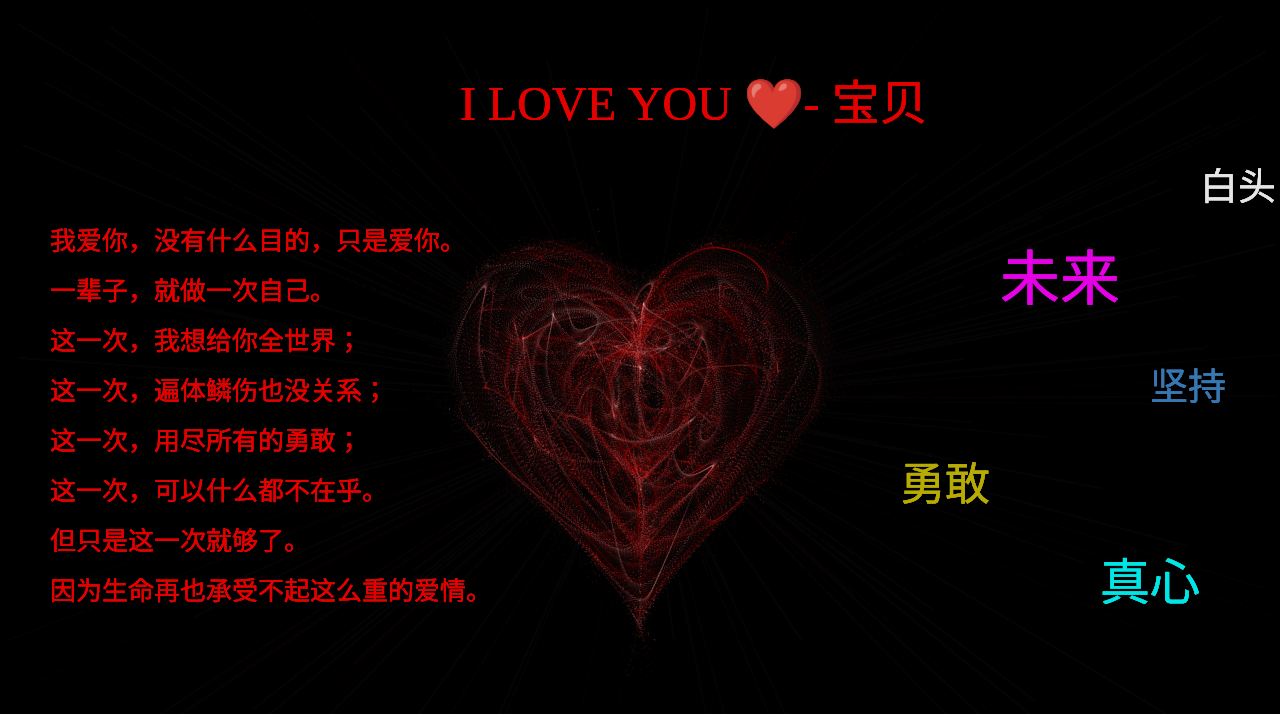
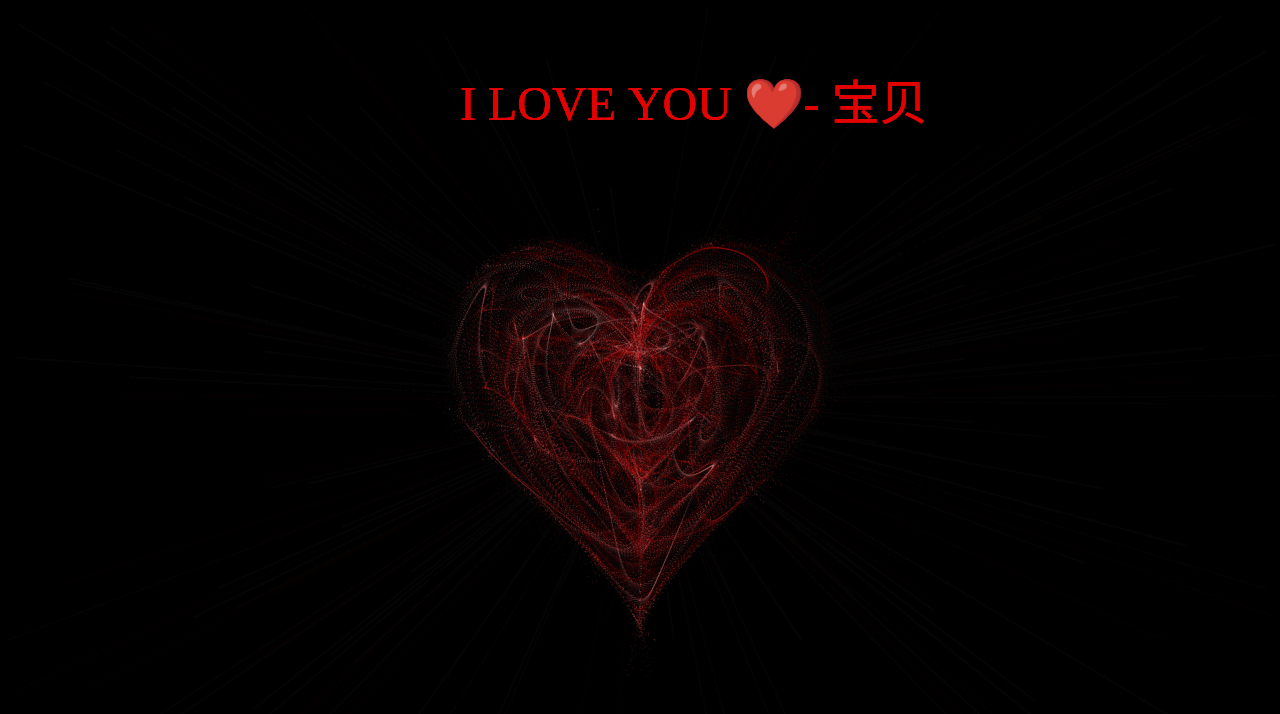
Before and after one commit to TLHM205/TLHM205.github, a plain HTML site: page index.html in a window 1280 px wide. Drawn offline with Linux system fonts and the light colour scheme.

Commit message:
Update index.html

```diff
--- a/index.html
+++ b/index.html
@@ -131,34 +131,7 @@
             var mTop = 250;
 
             //左侧文字
-            ctx.fillStyle = "red";
 
-            ctx.fillText("我爱你，没有什么目的，只是爱你。", mLeft, mTop);
-            ctx.fillText("一辈子，就做一次自己。", mLeft, mTop + 50);
-            ctx.fillText("这一次，我想给你全世界；", mLeft, mTop + 100);
-            ctx.fillText("这一次，遍体鳞伤也没关系；", mLeft, mTop + 150);
-            ctx.fillText("这一次，用尽所有的勇敢；", mLeft, mTop + 200);
-            ctx.fillText("这一次，可以什么都不在乎。", mLeft, mTop + 250);
-            ctx.fillText("但只是这一次就够了。", mLeft, mTop + 300);
-            ctx.fillText("因为生命再也承受不起这么重的爱情。", mLeft, mTop + 350);
-
-
-            //右侧标签
-            ctx.font = "60px 楷体";
-            ctx.fillStyle = "#ff00ff";
-            ctx.fillText("未来", 1000, 300);
-            ctx.font = "45px 楷体";
-            ctx.fillStyle = "#ccbe06";
-            ctx.fillText("勇敢", 900, 500);
-            ctx.font = "50px 楷体";
-            ctx.fillStyle = "#00ffff";
-            ctx.fillText("真心", 1100, 600);
-            ctx.font = "38px 楷体";
-            ctx.fillStyle = "#3d85c6";
-            ctx.fillText("坚持", 1150, 400);
-            ctx.font = "38px 楷体";
-            ctx.fillStyle = "#ffffff";
-            ctx.fillText("白头", 1200, 200);
 
             var n = -Math.cos(time);
             pulse((1 + n) * .5, (1 + n) * .5);
```
